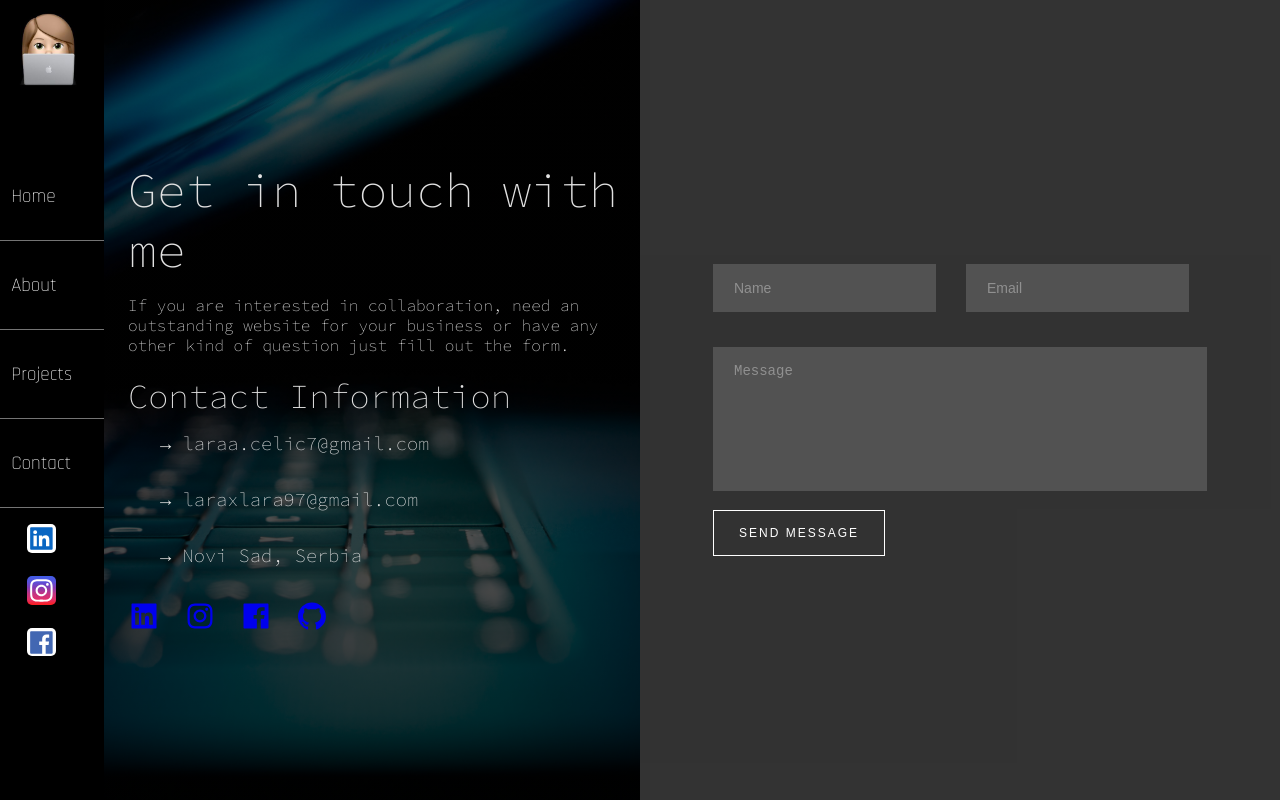
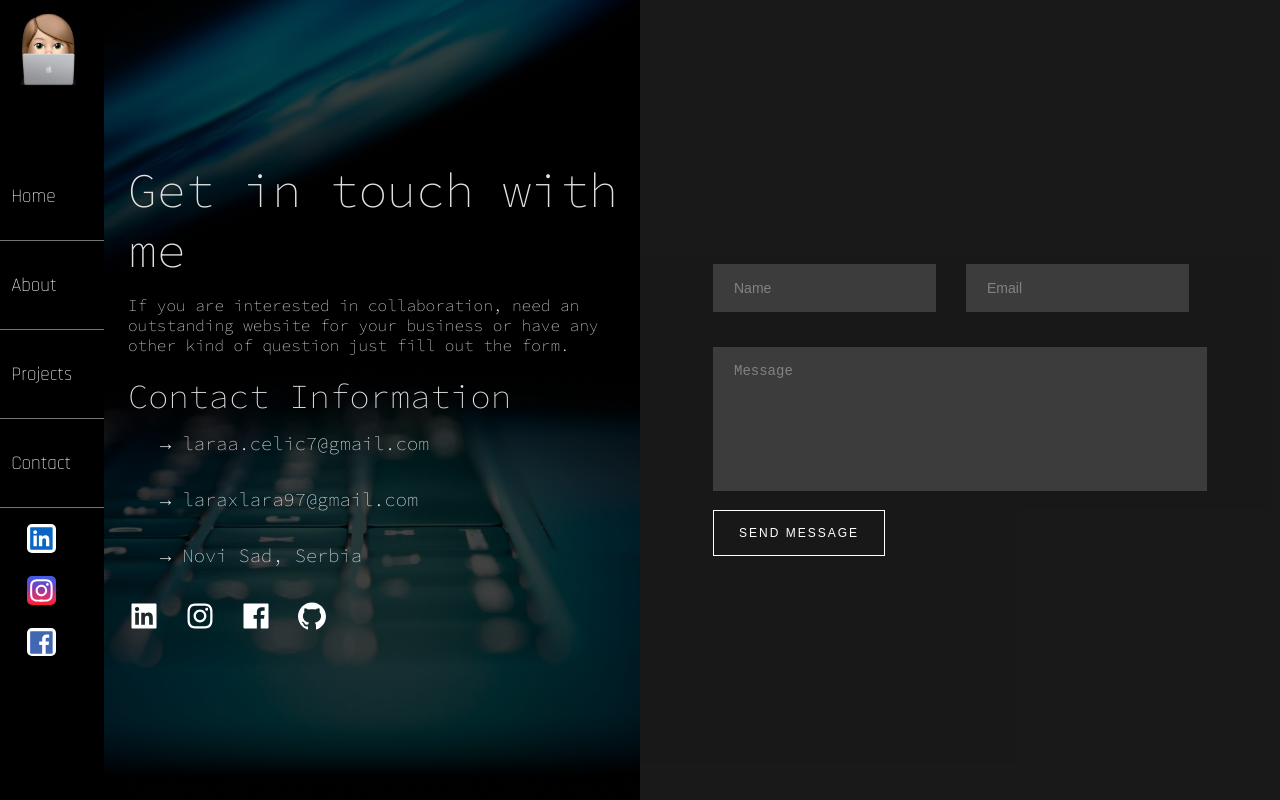
Before and after one commit to laraxlara/portfoli_frontend, a React (Create React App) app: page /contact in a window 1280 px wide. Built offline with nearby package versions, Linux system fonts and the light colour scheme; no server answers; a web font is replaced by a local one.

Commit message:
Contact Page Styles

```diff
--- a/src/styles/Contact.css
+++ b/src/styles/Contact.css
@@ -2,8 +2,6 @@
 
 .contact-page-container {
     align-items: center;
-
-
     height: 100vh;
     font-family: 'Source Code Pro', monospace;
 }
@@ -24,8 +22,7 @@
 .contact-info-wrapper {
     display: flex;
     justify-content: space-between;
-    background: linear-gradient( rgba(0, 0, 0, 0.5), rgba(0, 0, 0, 0.8) ), url('../images/contact.jpg');
-
+    background: linear-gradient( rgba(0, 0, 0, 0.6), rgba(0, 0, 0, 0.8) ), url('../images/contact.jpg');
     background-repeat: no-repeat, repeat;
     background-position: center;
     background-size: cover;
@@ -78,6 +75,10 @@
     font-size: 2rem;
 }
 
+.contact-info .social-media-icons-contact .social-media-icon a {
+    color: white;
+}
+
 .contact-info .social-media-icons-contact .social-media-icon {
     padding-right: 1.5rem;
 }
@@ -87,8 +88,6 @@
     transition: ease-in 1s;
 }
 
-/* FROM STYLES */
-
 .form-wrapper {
     display: flex;
     justify-content: space-between;
@@ -96,7 +95,7 @@
     width: 50%;
     align-items: center;
     justify-content: center;
-    opacity: 0.8;
+    opacity: 0.9;
     background-color: black;
 }
 
```
